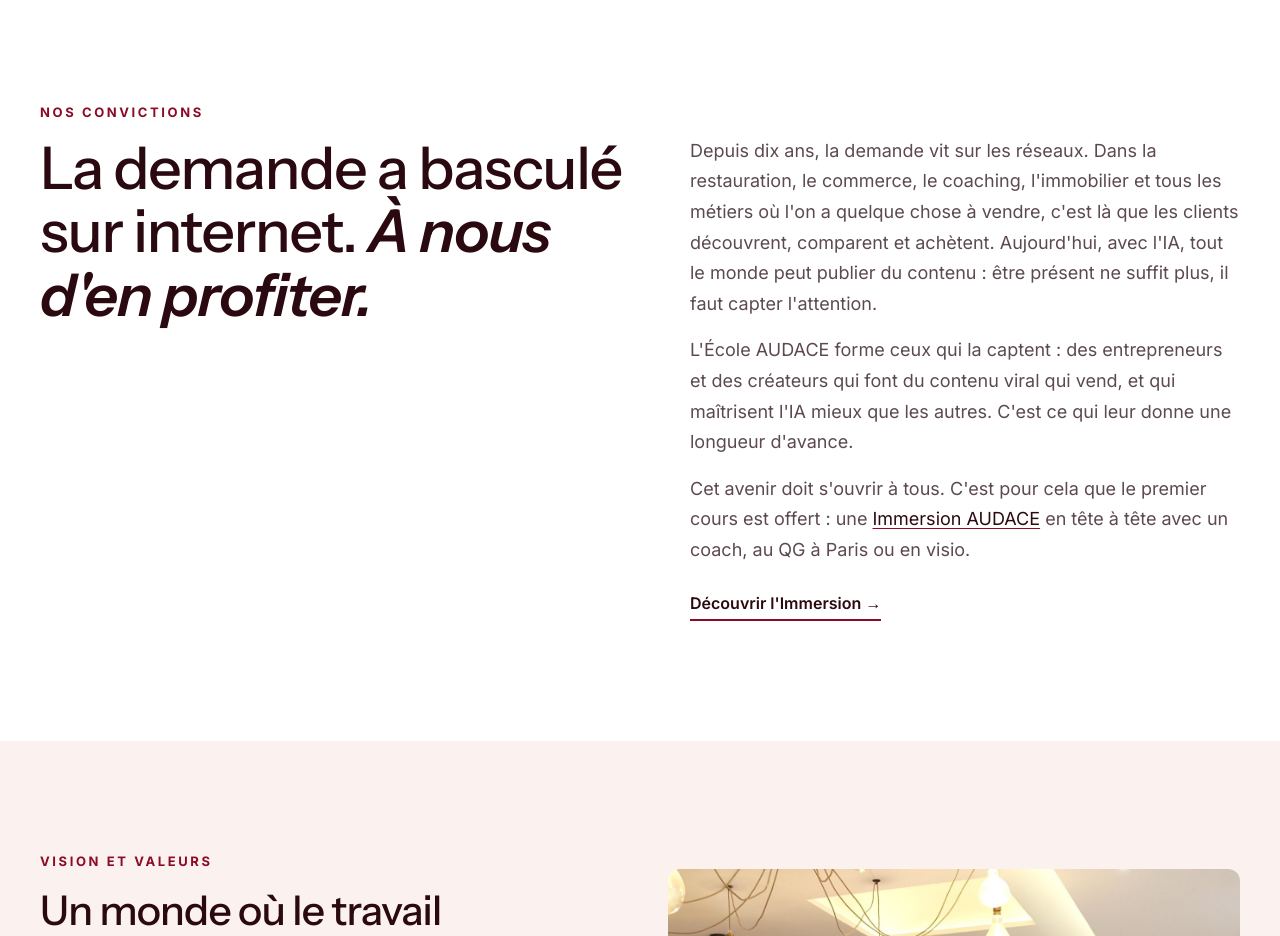
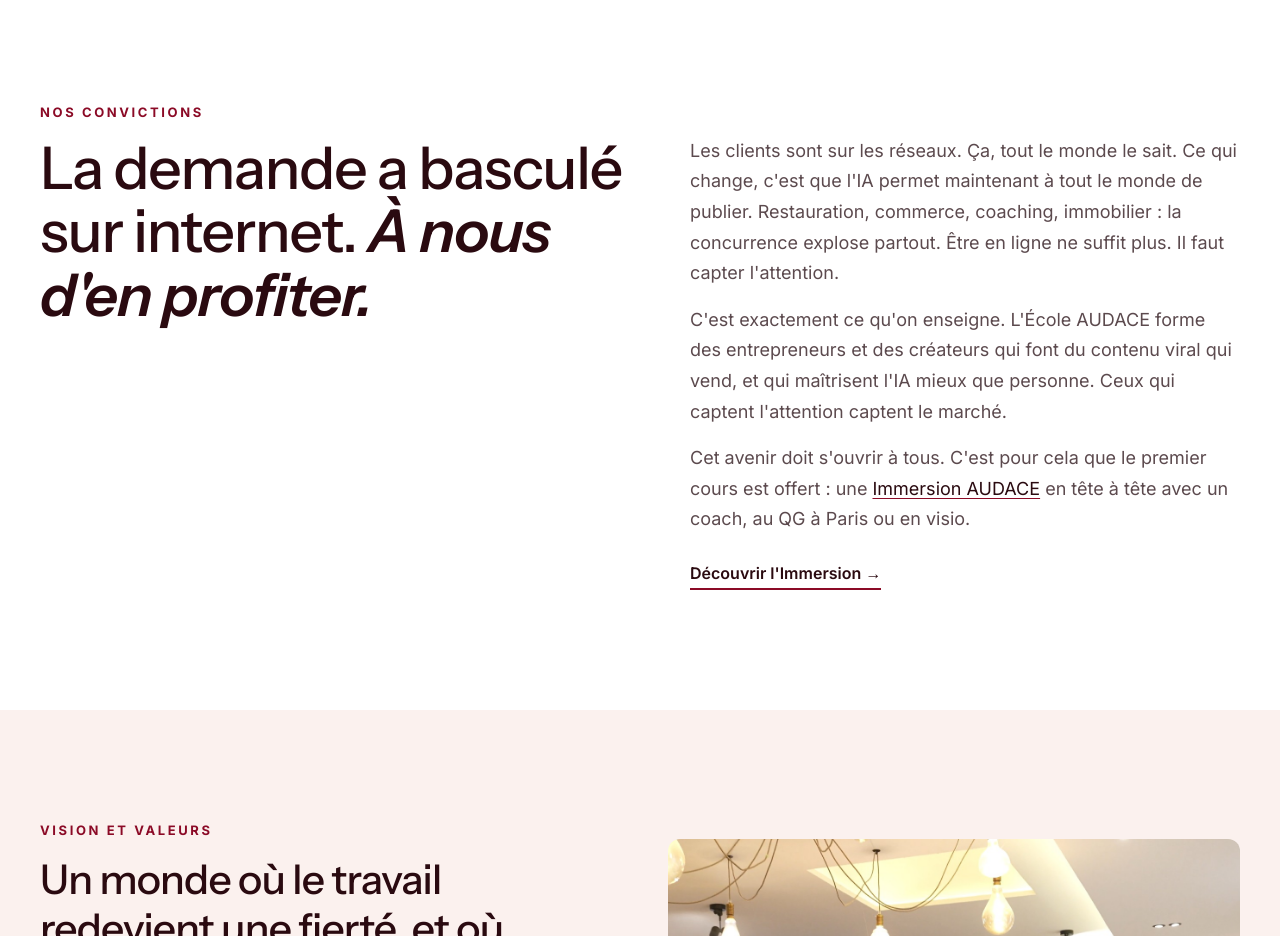
Before and after one commit to mickaelwu/site-audaceschool, a plain HTML site: page index.html in a window 1280 px wide. Shown: the part 980-1916 px from the top of the page. Drawn offline with Linux system fonts and the light colour scheme.

Commit message:
Convictions : version sharp
Co-Authored-By: Claude Opus 5.5 <noreply@anthropic.com>
Claude-Session: https://claude.ai/code/session_01Nc3EdWQLVAHbqVv9cZ6ywf

```diff
--- a/index.html
+++ b/index.html
@@ -175,8 +175,8 @@ footer a{text-decoration:none}
 <h2 class="h2" style="font-size: clamp(40px, 4.6vw, 64px)">La demande a basculé sur internet. <em>À nous d'en profiter.</em></h2>
 </div>
 <div class="pt0" style="flex: 1 1 480px; min-width: 0; padding-top: 34px">
-<p class="txt" style="margin: 0">Depuis dix ans, la demande vit sur les réseaux. Dans la restauration, le commerce, le coaching, l'immobilier et tous les métiers où l'on a quelque chose à vendre, c'est là que les clients découvrent, comparent et achètent. Aujourd'hui, avec l'IA, tout le monde peut publier du contenu : être présent ne suffit plus, il faut capter l'attention.</p>
-<p class="txt" style="margin: 16px 0 0">L'École AUDACE forme ceux qui la captent : des entrepreneurs et des créateurs qui font du contenu viral qui vend, et qui maîtrisent l'IA mieux que les autres. C'est ce qui leur donne une longueur d'avance.</p>
+<p class="txt" style="margin: 0">Les clients sont sur les réseaux. Ça, tout le monde le sait. Ce qui change, c'est que l'IA permet maintenant à tout le monde de publier. Restauration, commerce, coaching, immobilier : la concurrence explose partout. Être en ligne ne suffit plus. Il faut capter l'attention.</p>
+<p class="txt" style="margin: 16px 0 0">C'est exactement ce qu'on enseigne. L'École AUDACE forme des entrepreneurs et des créateurs qui font du contenu viral qui vend, et qui maîtrisent l'IA mieux que personne. Ceux qui captent l'attention captent le marché.</p>
 <p class="txt" style="margin: 16px 0 0">Cet avenir doit s'ouvrir à tous. C'est pour cela que le premier cours est offert : une <a href="immersion.html" style="color: #2A0A10; text-decoration: underline; text-decoration-color: #8B0A26; text-underline-offset: 3px">Immersion AUDACE</a> en tête à tête avec un coach, au QG à Paris ou en visio.</p>
 <div style="margin-top: 26px"><a class="lnk" href="immersion.html">Découvrir l'Immersion →</a></div>
 </div>
```
